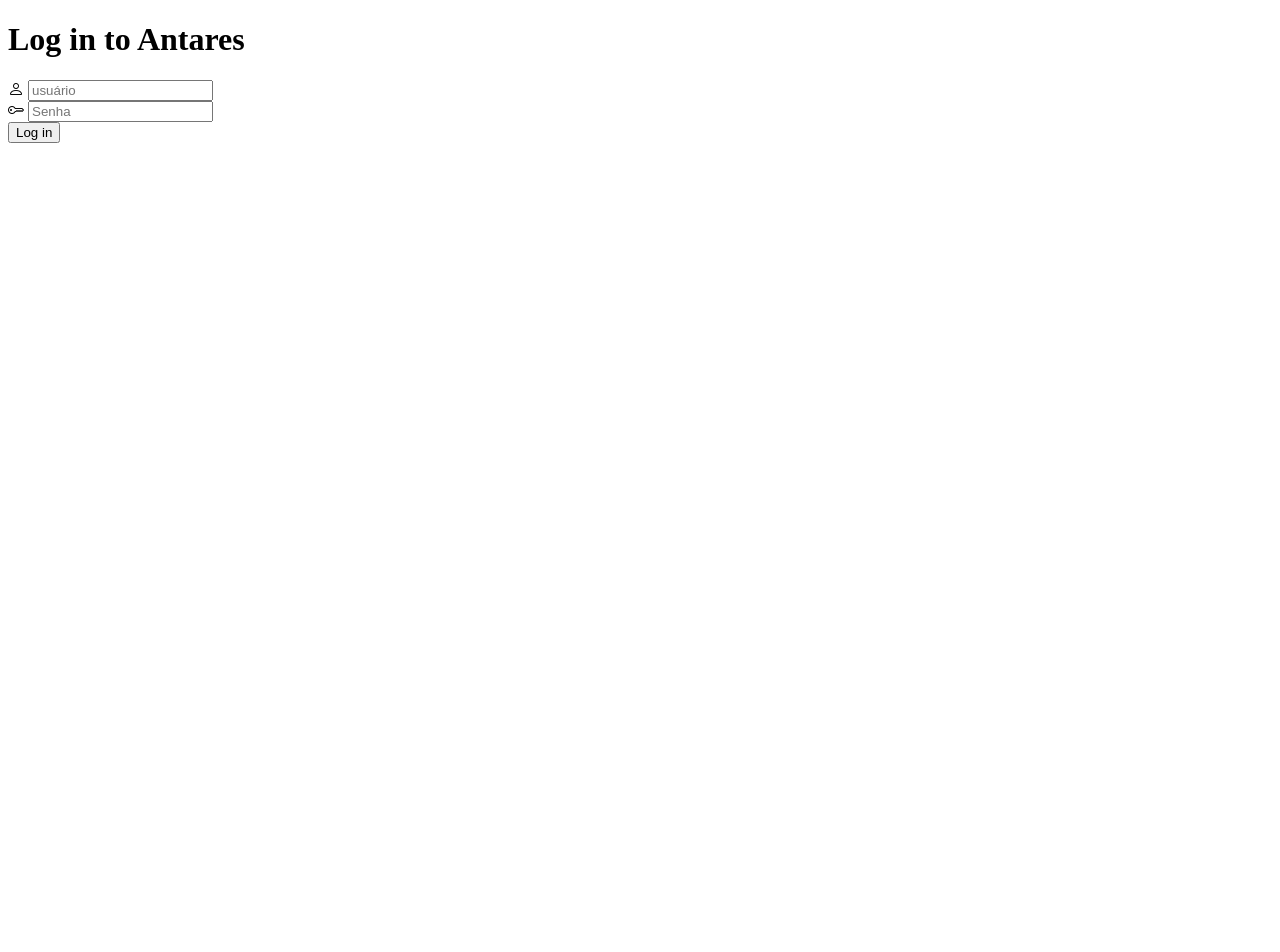
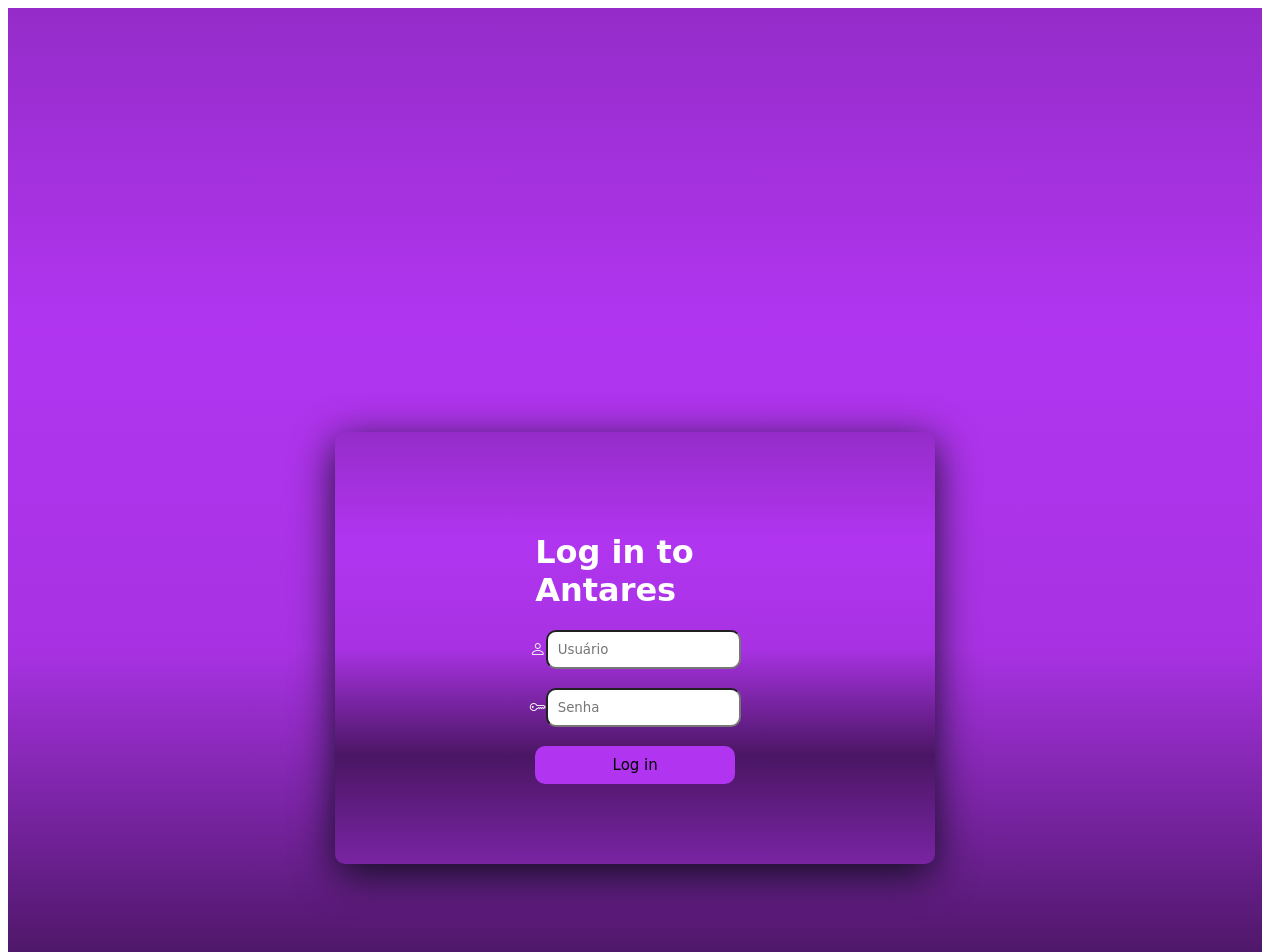
Before and after one commit to Danielassuncao99/Antares, a plain HTML site: page index.html in a window 1280 px wide. Shown: the top 952 px of the page. Before the commit the page ends 800 px from the top, so only its background shows below. Drawn offline with nearby package versions, Linux system fonts and the light colour scheme; a web font is replaced by a local one.

Commit message:
Adicionando css

```diff
--- a/index.html
+++ b/index.html
@@ -4,26 +4,38 @@
     <meta charset="UTF-8">
     <meta name="viewport" content="width=device-width, initial-scale=1.0">
     <title>Antares</title>
+    <link rel="stylesheet" href="style.css">
     <link rel="stylesheet" href="https://cdn.jsdelivr.net/npm/bootstrap-icons@1.10.5/font/bootstrap-icons.css">
     <link rel="shortcut icon" href="assts/alt.svg" type="image/x-icon">
 </head>
 <body>
    <main>
+
+       <div class= "main">
             <form action="pages.html">
+
+            <div class="card">
+
                 <h1>Log in to Antares</h1>
+
                 <div class="textfield">
                     <i class="bi bi-person"></i>
-            <input type="text" placeholder="usuário" required>
+                    <input type="text" placeholder="Usuário" required>
 
                 </div>
+                <br>
+
                 <div class="textfield">
                     <i class="bi bi-key"></i>
                     <input type="password" placeholder="Senha" required>
 
                 </div>
+                <br>
                 <button type="submit" class="btn-login">Log in</button>
+            </div>
             <!--<input type="submit" value="Log in">-->
             </form>
+        </div>
 
    </main>
 </body>
--- /dev/null
+++ b/style.css
@@ -0,0 +1,84 @@
+
+
+@import url('https://fonts.googleapis.com/css2?family=Handjet:wght@900&display=swap');
+
+*{
+
+        font-family: 'Handjet', cursive;
+
+}
+
+.main{
+
+    width: 98vw;
+    height: 100vw;
+    background: #f3f3f3;
+    display: flex;
+    /* eixo x */
+    justify-content: center;
+    /* eixo y */
+    align-items: center;
+
+}
+
+
+.card{
+    /*border: 5px solid red;*/
+    width: 200px;
+    height: 90%;
+
+    display: flex;
+    justify-content: center;
+    align-items: center;
+    flex-direction: column;
+    padding: 80px 200px 80px 200px;
+    background: #f3f3f3;
+
+    border-radius: 10px;
+    box-shadow: 0px 10px 40px rgba(1, 12, 10, 0.863);
+    color: #f3f3f3;
+}
+.card>h1{
+
+
+
+    color: white;
+}
+
+.card { background-image: linear-gradient( to top,#7924A3,#4A1663,#A832E3,#B135F0, #952CC9); }
+.main { background-image: linear-gradient( to top,#7924A3,#4A1663,#A832E3,#B135F0, #952CC9); }
+
+.btn-login{
+    font-size: 15px;
+    width: 100%;
+    padding: 10px;
+
+
+    background-color: #B135F0;
+    color: black;
+    border-radius: 10px;
+    border: white;
+
+
+
+}
+.textfield{
+
+    display: flex;
+    justify-content: center;
+    align-items: center;
+    flex-direction: inline;
+
+}
+
+input:focus{
+    color: blue;
+}
+input{
+
+    padding: 10px;
+    border-radius: 10px;
+
+
+
+}
```
Also changed, not shown: pages.html (+1 -1 lines). Lines whose indentation alone changed are shown as unchanged.
